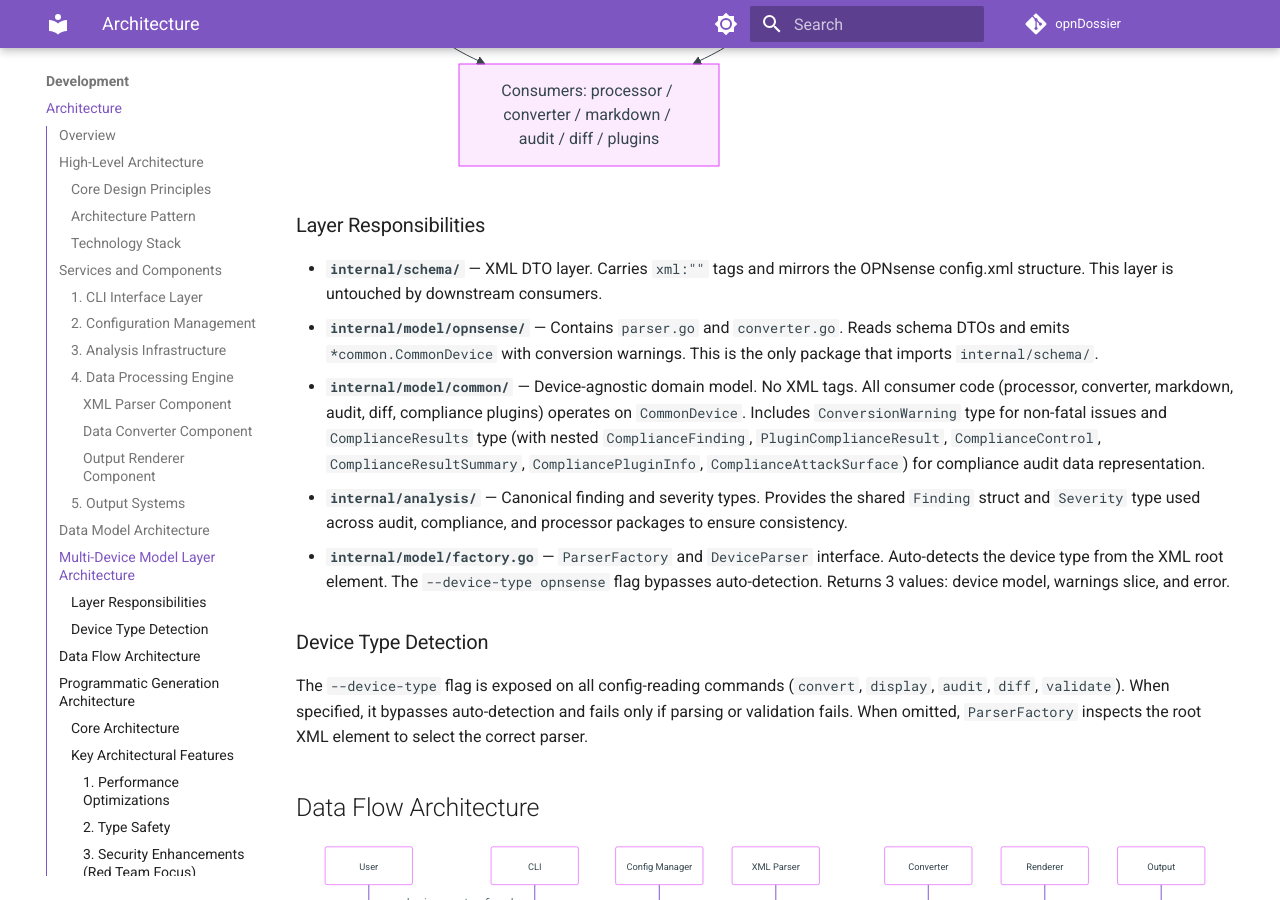
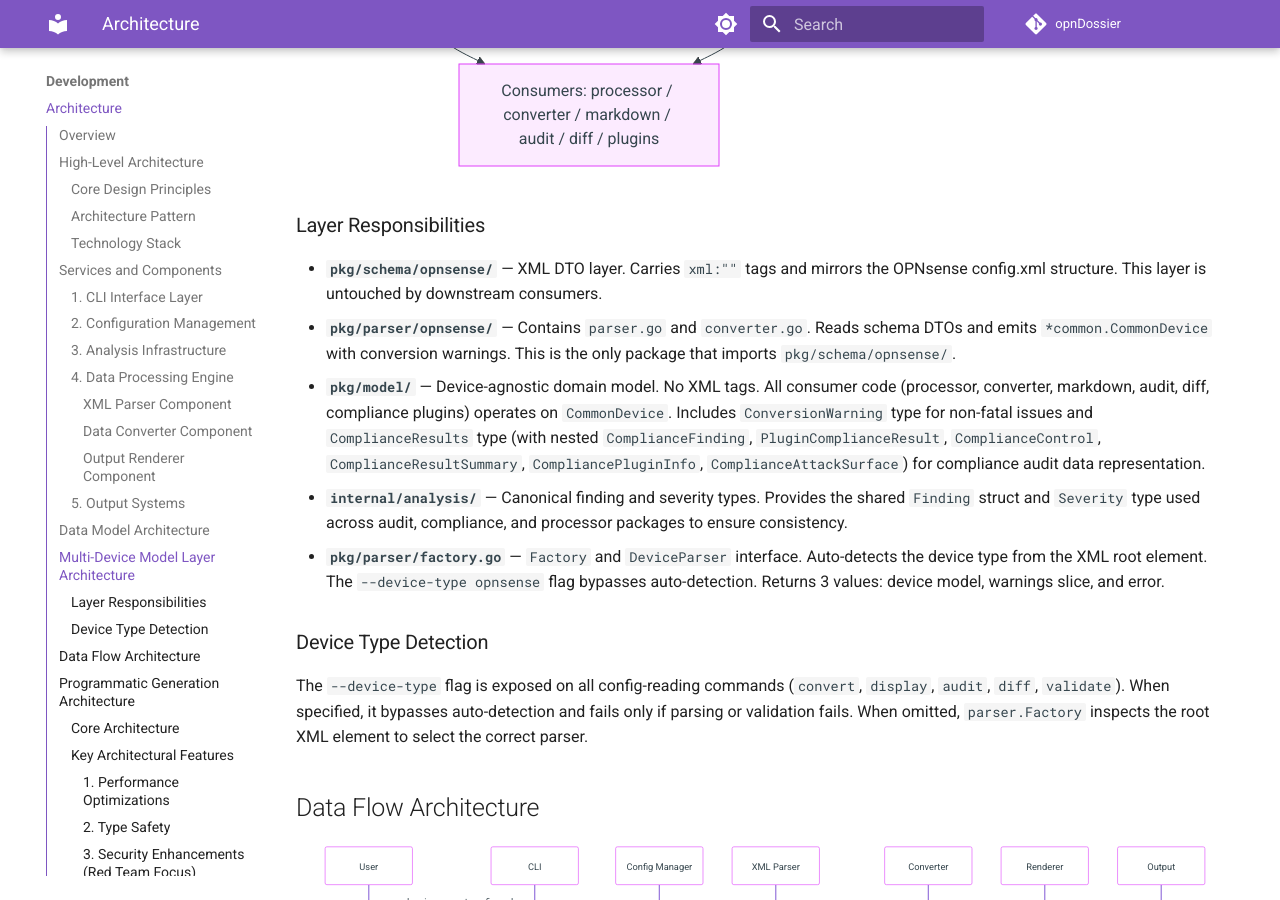
Before and after one commit to EvilBit-Labs/opnDossier, an MkDocs documentation site: the page built from docs/development/architecture.md, in a window 1280 px wide and 900 px high, scrolled down 4776 px. Built offline with MkDocs 1.6.1 and Material for MkDocs 9.7.7, drawn with Linux system fonts in a browser that asks for light colours; comment, search, counter and statistics services are not loaded; the version menu is left out; some of the changed text lies outside the part shown.

Commit message:
refactor: update documentation to reflect changes in parser and model package structure
Signed-off-by: UncleSp1d3r <unclesp1d3r@evilbitlabs.io>

````diff
--- a/docs/development/architecture.md
+++ b/docs/development/architecture.md
@@ -60,7 +60,7 @@ The CLI uses a layered architecture: **Cobra** provides command structure and ar
 - **Package**: `internal/analysis/`
 - **Responsibility**: Canonical finding and severity types shared across audit, compliance, and processor packages
 - **Key Types**: `Finding` struct, `Severity` type with validation helpers
-- **Export Model**: `ComplianceResults`, `ComplianceFinding`, `PluginComplianceResult`, `ComplianceControl`, `ComplianceResultSummary`, `CompliancePluginInfo`, `ComplianceAttackSurface` in `internal/model/common/enrichment.go`
+- **Export Model**: `ComplianceResults`, `ComplianceFinding`, `PluginComplianceResult`, `ComplianceControl`, `ComplianceResultSummary`, `CompliancePluginInfo`, `ComplianceAttackSurface` in `pkg/model/enrichment.go`
 - **Purpose**: Eliminates type duplication, ensures consistency across all analysis-related packages
 - **Usage**: Also used in `ConversionWarning` type for severity classification of non-fatal conversion issues
 
@@ -173,9 +173,9 @@ opnDossier separates XML-specific DTOs from the domain model consumed by all dow
 
 ```mermaid
 graph TD
-    A["internal/schema/ — XML DTOs (OPNsense-shaped structs)"]
-    B["internal/model/opnsense/ — OPNsense parser + converter"]
-    C["internal/model/common/ — CommonDevice domain model"]
+    A["pkg/schema/opnsense/ — XML DTOs (OPNsense-shaped structs)"]
+    B["pkg/parser/opnsense/ — OPNsense parser + converter"]
+    C["pkg/model/ — CommonDevice domain model"]
     D["internal/analysis/ — Canonical Finding + Severity types"]
     E["Consumers: processor / converter / markdown / audit / diff / plugins"]
 
@@ -187,15 +187,15 @@ graph TD
 
 ### Layer Responsibilities
 
-- **`internal/schema/`** — XML DTO layer. Carries `xml:""` tags and mirrors the OPNsense config.xml structure. This layer is untouched by downstream consumers.
-- **`internal/model/opnsense/`** — Contains `parser.go` and `converter.go`. Reads schema DTOs and emits `*common.CommonDevice` with conversion warnings. This is the only package that imports `internal/schema/`.
-- **`internal/model/common/`** — Device-agnostic domain model. No XML tags. All consumer code (processor, converter, markdown, audit, diff, compliance plugins) operates on `CommonDevice`. Includes `ConversionWarning` type for non-fatal issues and `ComplianceResults` type (with nested `ComplianceFinding`, `PluginComplianceResult`, `ComplianceControl`, `ComplianceResultSummary`, `CompliancePluginInfo`, `ComplianceAttackSurface`) for compliance audit data representation.
+- **`pkg/schema/opnsense/`** — XML DTO layer. Carries `xml:""` tags and mirrors the OPNsense config.xml structure. This layer is untouched by downstream consumers.
+- **`pkg/parser/opnsense/`** — Contains `parser.go` and `converter.go`. Reads schema DTOs and emits `*common.CommonDevice` with conversion warnings. This is the only package that imports `pkg/schema/opnsense/`.
+- **`pkg/model/`** — Device-agnostic domain model. No XML tags. All consumer code (processor, converter, markdown, audit, diff, compliance plugins) operates on `CommonDevice`. Includes `ConversionWarning` type for non-fatal issues and `ComplianceResults` type (with nested `ComplianceFinding`, `PluginComplianceResult`, `ComplianceControl`, `ComplianceResultSummary`, `CompliancePluginInfo`, `ComplianceAttackSurface`) for compliance audit data representation.
 - **`internal/analysis/`** — Canonical finding and severity types. Provides the shared `Finding` struct and `Severity` type used across audit, compliance, and processor packages to ensure consistency.
-- **`internal/model/factory.go`** — `ParserFactory` and `DeviceParser` interface. Auto-detects the device type from the XML root element. The `--device-type opnsense` flag bypasses auto-detection. Returns 3 values: device model, warnings slice, and error.
+- **`pkg/parser/factory.go`** — `Factory` and `DeviceParser` interface. Auto-detects the device type from the XML root element. The `--device-type opnsense` flag bypasses auto-detection. Returns 3 values: device model, warnings slice, and error.
 
 ### Device Type Detection
 
-The `--device-type` flag is exposed on all config-reading commands (`convert`, `display`, `audit`, `diff`, `validate`). When specified, it bypasses auto-detection and fails only if parsing or validation fails. When omitted, `ParserFactory` inspects the root XML element to select the correct parser.
+The `--device-type` flag is exposed on all config-reading commands (`convert`, `display`, `audit`, `diff`, `validate`). When specified, it bypasses auto-detection and fails only if parsing or validation fails. When omitted, `parser.Factory` inspects the root XML element to select the correct parser.
 
 ## Data Flow Architecture
 
@@ -570,7 +570,7 @@ package blueteam
 
 import (
     "github.com/EvilBit-Labs/opnDossier/internal/analysis"
-    "github.com/EvilBit-Labs/opnDossier/internal/model/common"
+    common "github.com/EvilBit-Labs/opnDossier/pkg/model"
     "github.com/EvilBit-Labs/opnDossier/internal/converter/formatters"
 )
 
@@ -774,7 +774,7 @@ type ConversionWarning struct {
 
 ### Warning Generation
 
-The OPNsense converter (`internal/model/opnsense/converter.go`) accumulates warnings during conversion via the `addWarning()` method:
+The OPNsense converter (`pkg/parser/opnsense/converter.go`) accumulates warnings during conversion via the `addWarning()` method:
 
 ```go
 func (c *Converter) addWarning(field, value, message string, severity analysis.Severity) {
@@ -822,7 +822,7 @@ Warnings flow through the system alongside the device model:
 
 1. **Converter generates warnings** during `ToCommonDevice()` conversion
 2. **DeviceParser returns warnings** from `Parse()` and `ParseAndValidate()` methods
-3. **ParserFactory propagates warnings** through `CreateDevice()`
+3. **Factory propagates warnings** through `CreateDevice()`
 4. **CLI commands log warnings** via structured logging using `ctxLogger.Warn()`
 
 ### DeviceParser Interface
@@ -839,12 +839,12 @@ type DeviceParser interface {
 }
 ```
 
-### ParserFactory
+### Factory
 
-The `ParserFactory.CreateDevice()` method returns 3 values:
+The `Factory.CreateDevice()` method returns 3 values:
 
 ```go
-func (f *ParserFactory) CreateDevice(
+func (f *Factory) CreateDevice(
     ctx context.Context,
     r io.Reader,
     deviceTypeOverride string,
@@ -857,7 +857,7 @@ func (f *ParserFactory) CreateDevice(
 All configuration-reading commands (`convert`, `display`, `validate`, `diff`) handle warnings consistently:
 
 ```go
-device, warnings, err := model.NewParserFactory().CreateDevice(ctx, file, deviceType, validateMode)
+device, warnings, err := parser.NewFactory().CreateDevice(ctx, file, deviceType, validateMode)
 if err != nil {
     // Handle fatal error
 }
@@ -932,7 +932,7 @@ When the `--quiet` flag is used:
 
 1. **User provides** OPNsense config.xml file
 2. **CLI parses** command-line arguments and loads configuration
-3. **ParserFactory** auto-detects device type and converts to `CommonDevice`
+3. **Factory** auto-detects device type and converts to `CommonDevice`
 4. **Converter** transforms XML to `CommonDevice`, accumulating conversion warnings for non-fatal issues
 5. **Parser returns** 3 values: device model, warnings slice, error
 6. **CLI logs** warnings via structured logging (suppressed with `--quiet` flag)
````
Also changed, not shown: docs/api.md (+2 -2 lines), docs/dev-guide/api.md (+4 -4 lines), docs/dev-guide/plugin-development.md (+9 -9 lines), docs/development/api.md (+4 -4 lines), docs/development/plugin-development.md (+9 -9 lines).
